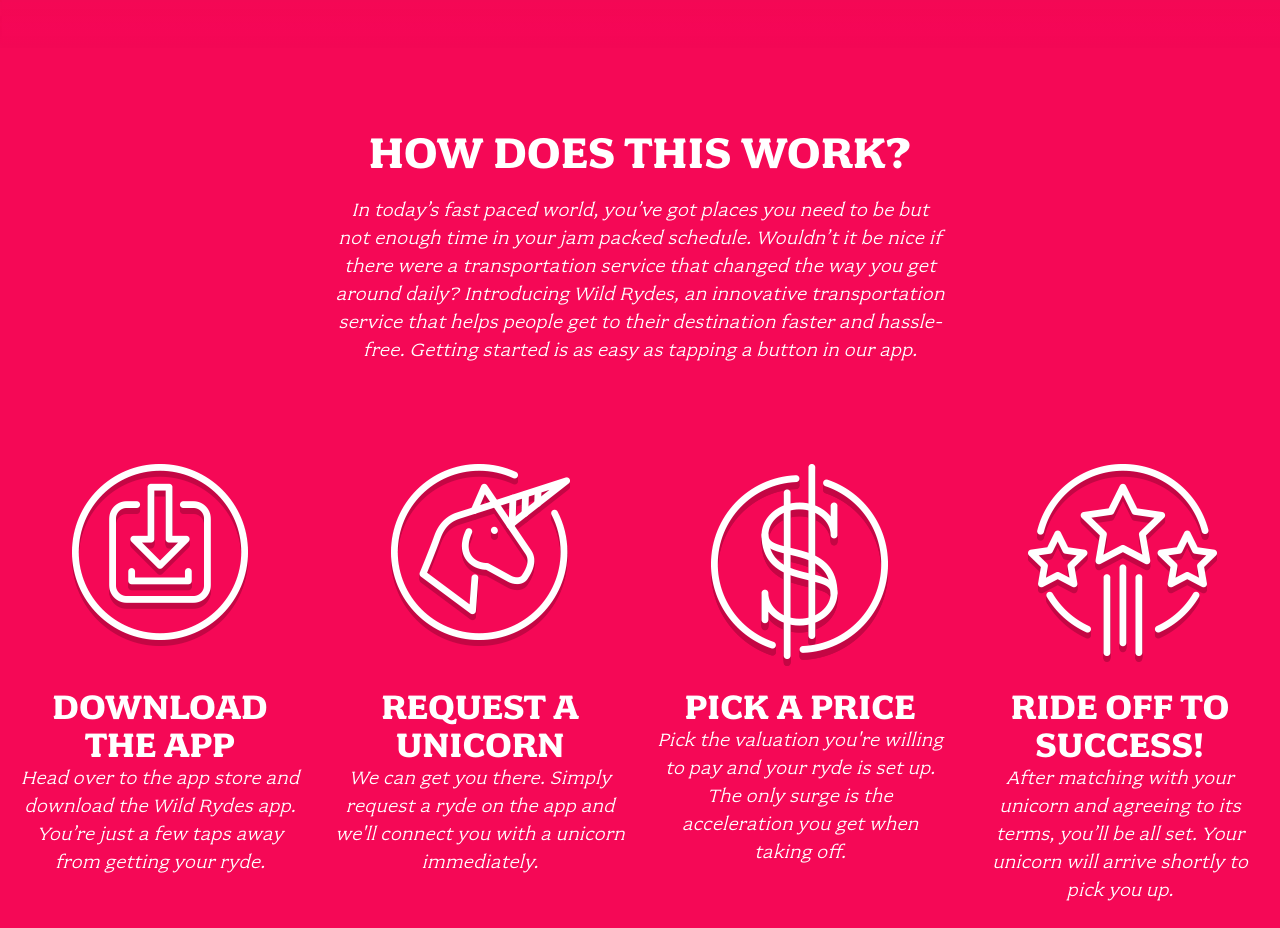
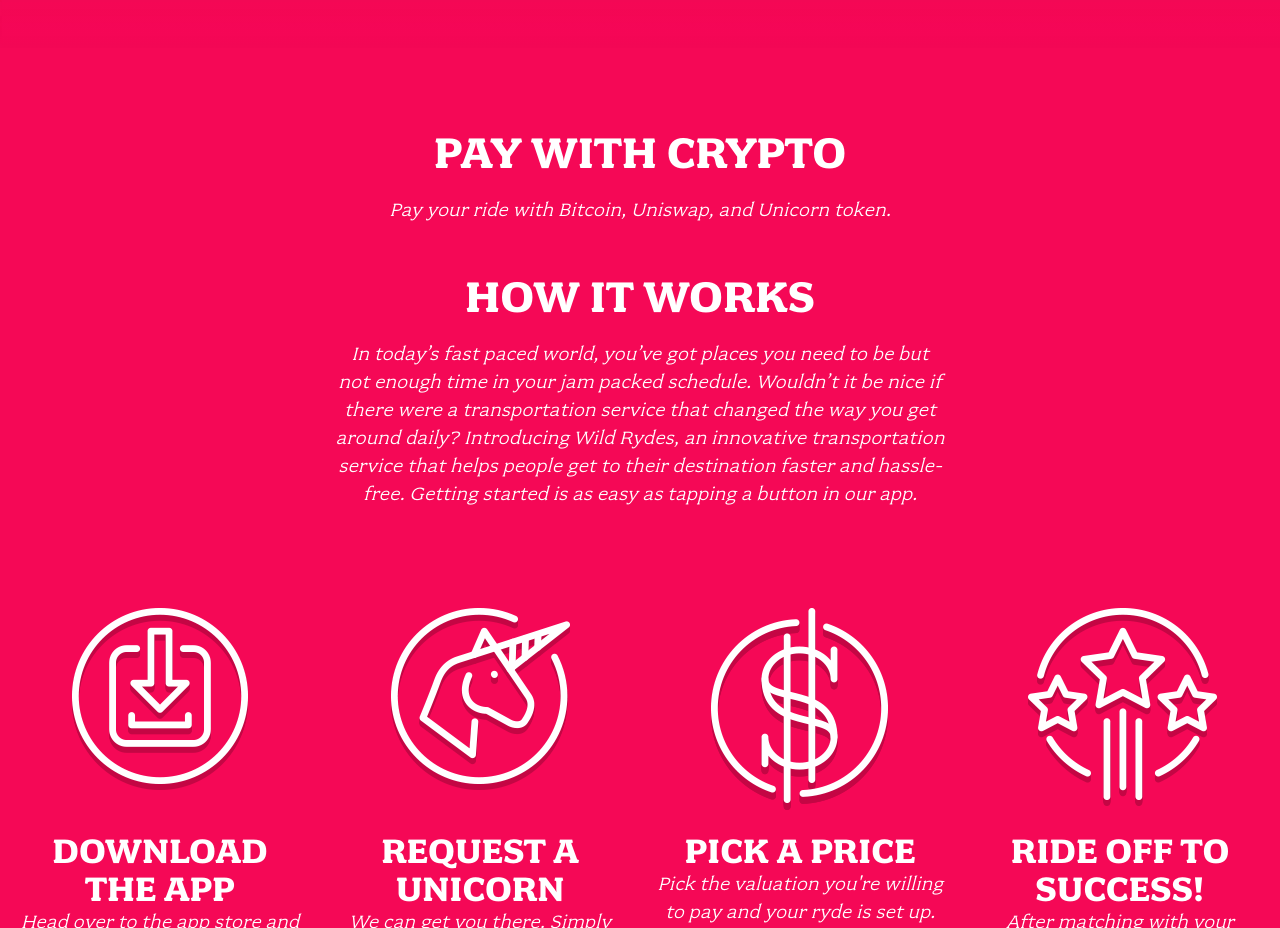
Before and after one commit to bal0155/wildrydes-site, a plain HTML site: page index.html in a window 1280 px wide. Shown: the part 900-1828 px from the top of the page. Drawn offline with Linux system fonts and the light colour scheme; a script that the page names is missing.

Commit message:
adding widget

```diff
--- a/index.html
+++ b/index.html
@@ -30,7 +30,14 @@
 
   <section class="home-about">
     <div class="row column large-9 xlarge-6 xxlarge-4">
-      <h2 class="section-title">How Does This Work?</h2>
+      <h2 class="section-title">Pay with Crypto</h2>
+	  <p class="content">
+        Pay your ride with Bitcoin, Uniswap, and Unicorn token.
+      </p>
+	  <script type="text/javascript" src="https://files.coinmarketcap.com/static/widget/coinMarquee.js"></script><div id="coinmarketcap-widget-marquee" coins="7083,4307,1" currency="USD" theme="light" transparent="false" show-symbol-logo="true"></div>
+      <br>
+	 <!--<script type="text/javascript" src="https://files.coinmarketcap.com/static/widget/coinMarquee.js"></script><div id="coinmarketcap-widget-marquee" coins="1,7083,4307" currency="USD" theme="light" transparent="true" show-symbol-logo="true"></div>-->
+	  <h2 class="section-title">How it works</h2>
       <p class="content">
         In today’s fast paced world, you’ve got places you need to be but not enough time in your jam packed schedule. Wouldn’t it be nice if there were a transportation service that changed the way you get around daily? Introducing Wild Rydes, an innovative transportation service that helps people get to their destination faster and hassle-free. Getting started is as easy as tapping a button in our app.
       </p>
```
